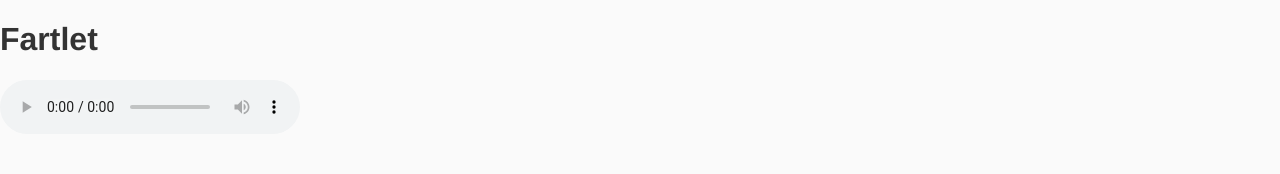
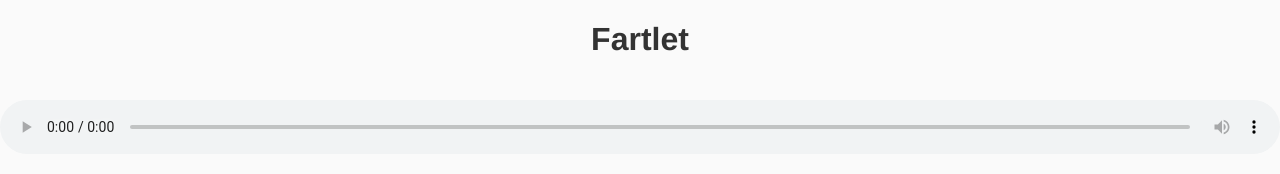
Before and after one commit to patrickgrey/pg-clients-2015-pg-projects-fartlet, a website: page app/index.html in a window 1280 px wide. Drawn offline with nearby package versions, Linux system fonts and the light colour scheme; files that its build step writes are made by us from their sources.

Commit message:
Added simple styling to create minimum viable product

```diff
--- a/app/index.html
+++ b/app/index.html
@@ -27,7 +27,7 @@
 
     <div class="hero-unit">
       <h1>Fartlet</h1>
-      <audio  id="ft-audio-1" controls preload loop>
+      <audio  id="ft-audio-1" class="ft-audio" controls preload loop>
         <source src="audio/countdown-test-1.ogg">
         <source src="audio/countdown-test-1.mp3">
       </audio>
--- a/app/styles/main.scss
+++ b/app/styles/main.scss
@@ -6,3 +6,13 @@ body {
   font-family: 'Helvetica Neue', Helvetica, Arial, sans-serif;
   color: #333;
 }
+
+h1 {
+  text-align: center;
+}
+
+[controls] {
+  width:100%;
+  margin-top:1.25em;
+  margin-bottom:1.25em;
+}
```
